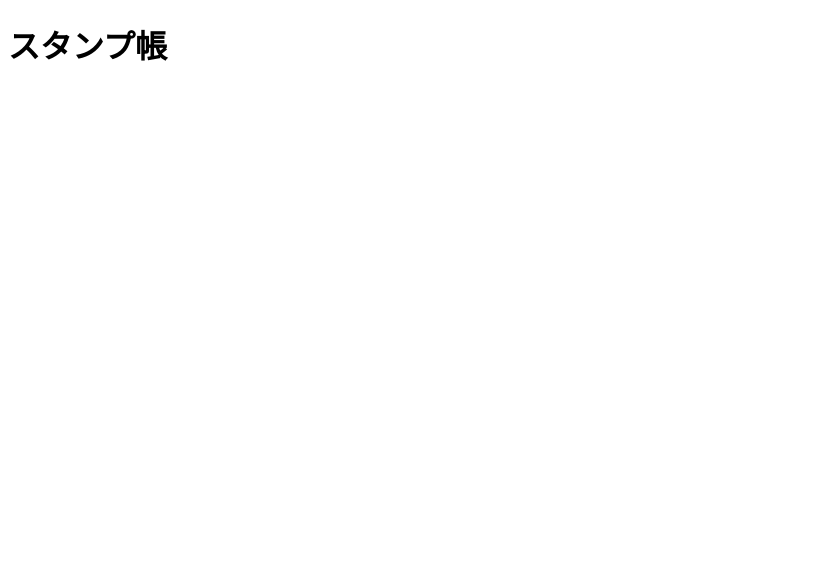
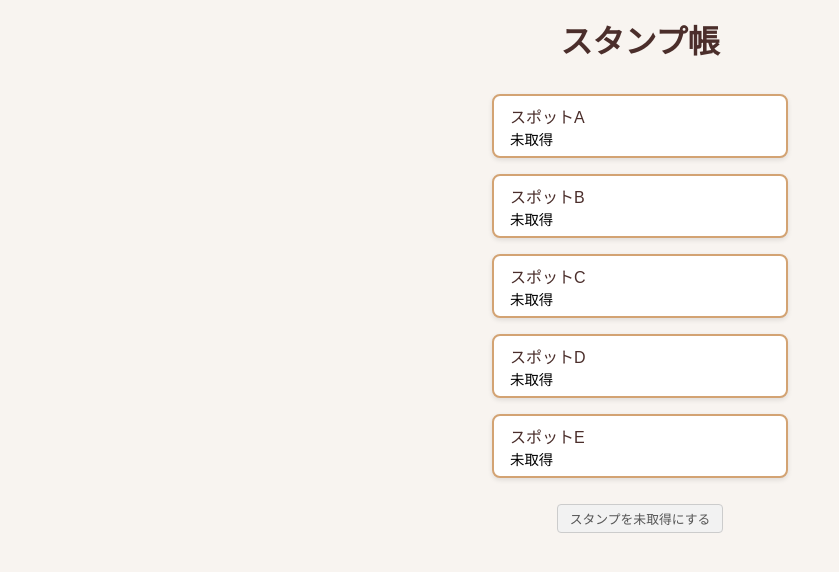
Before and after one commit to kakisan/-stamp-rally, a plain HTML site: page index.html in a window 1280 px wide. Shown: the whole page, without its empty margins (0-839 px from the left). Drawn offline with Linux system fonts and the light colour scheme.

Commit message:
Add files via upload

```diff
--- a/index.html
+++ b/index.html
@@ -1 +1,128 @@
-<!DOCTYPE html><html><body><h1>スタンプ帳</h1></body></html>
+
+<!DOCTYPE html>
+<html lang="ja">
+<head>
+  <meta charset="UTF-8" />
+  <meta name="viewport" content="width=device-width, initial-scale=1.0">
+  <title>スタンプ帳</title>
+  <style>
+    body {
+      font-family: sans-serif;
+      background: #f8f4f0;
+      margin: 0;
+      padding: 0;
+      display: flex;
+      flex-direction: column;
+      align-items: center;
+    }
+    h1 {
+      font-size: 2rem;
+      margin: 1rem 0;
+      color: #4B2E2B;
+    }
+    .stamp-grid {
+      display: flex;
+      flex-direction: column;
+      gap: 1rem;
+      margin: 1rem;
+    }
+    .stamp-card {
+      width: 260px;
+      height: 60px;
+      background: #fff;
+      border: 2px solid #D3A373;
+      border-radius: 8px;
+      display: flex;
+      align-items: center;
+      justify-content: space-between;
+      padding: 0 1rem;
+      box-shadow: 0 2px 5px rgba(0,0,0,0.1);
+      cursor: pointer;
+    }
+    .stamp-name {
+      font-size: 1rem;
+      color: #4B2E2B;
+    }
+    .stamp-status {
+      font-size: 0.9rem;
+    }
+    .stamp-status.obtained {
+      color: red;
+      font-weight: bold;
+    }
+    .obtained {
+      background-color: #fff6cc;
+    }
+    .reset-container {
+      margin: 10px 0 30px;
+    }
+    .reset-button {
+      font-size: 0.8rem;
+      background-color: #f2f2f2;
+      color: #555;
+      padding: 4px 12px;
+      border: 1px solid #ccc;
+      border-radius: 4px;
+      cursor: pointer;
+    }
+    .reset-button:hover {
+      background-color: #e0e0e0;
+    }
+  </style>
+</head>
+<body>
+  <h1>スタンプ帳</h1>
+  <div class="stamp-grid">
+    <div class="stamp-card" id="cardA" onclick="goToSpot('A')">
+      <div>
+        <div class="stamp-name">スポットA</div>
+        <div class="stamp-status" id="labelA">未取得</div>
+      </div>
+    </div>
+    <div class="stamp-card" id="cardB" onclick="goToSpot('B')">
+      <div>
+        <div class="stamp-name">スポットB</div>
+        <div class="stamp-status" id="labelB">未取得</div>
+      </div>
+    </div>
+    <div class="stamp-card" id="cardC" onclick="goToSpot('C')">
+      <div>
+        <div class="stamp-name">スポットC</div>
+        <div class="stamp-status" id="labelC">未取得</div>
+      </div>
+    </div>
+    <div class="stamp-card" id="cardD" onclick="goToSpot('D')">
+      <div>
+        <div class="stamp-name">スポットD</div>
+        <div class="stamp-status" id="labelD">未取得</div>
+      </div>
+    </div>
+    <div class="stamp-card" id="cardE" onclick="goToSpot('E')">
+      <div>
+        <div class="stamp-name">スポットE</div>
+        <div class="stamp-status" id="labelE">未取得</div>
+      </div>
+    </div>
+  </div>
+  <div class="reset-container">
+    <button class="reset-button" onclick="resetStamps()">スタンプを未取得にする</button>
+  </div>
+  <script>
+    function goToSpot(letter) {
+      window.location.href = "spot.html?spot=" + letter;
+    }
+    function resetStamps() {
+      ['A','B','C','D','E'].forEach(s => localStorage.removeItem('stamp_spot_' + s));
+      location.reload();
+    }
+    ['A','B','C','D','E'].forEach(s => {
+      const key = 'stamp_spot_' + s;
+      if (localStorage.getItem(key)) {
+        document.getElementById('label' + s).textContent = '取得済み';
+        document.getElementById('label' + s).classList.add('obtained');
+        document.getElementById('card' + s).classList.add('obtained');
+      }
+    });
+  </script>
+</body>
+</html>
```
